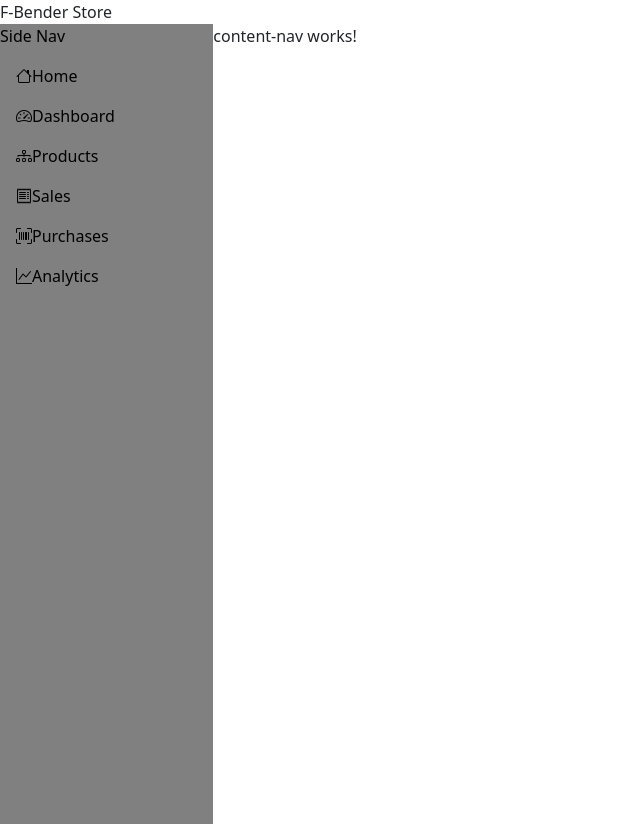
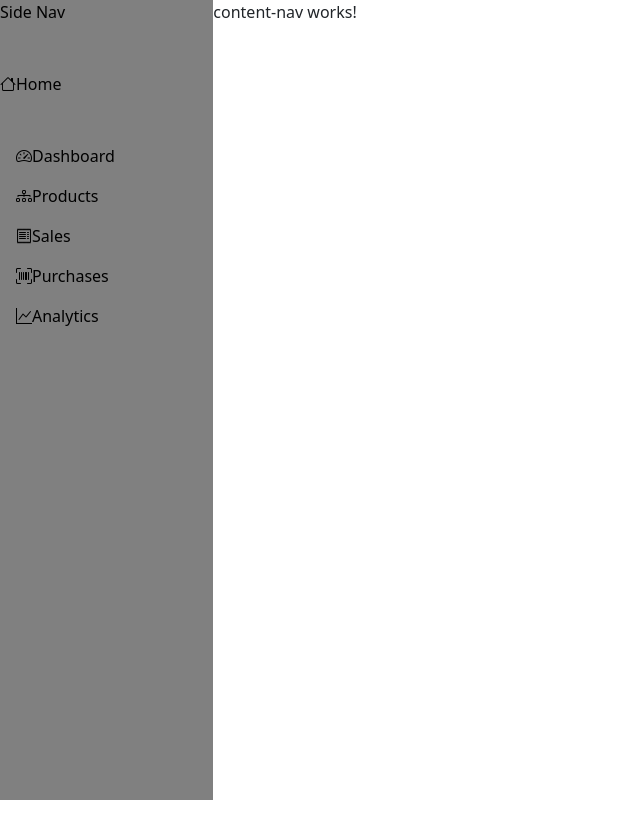
Before and after one commit to Carol254/AngularDashboard, an Angular app: page / in a window 1280 px wide. Shown: the whole page, without its empty margins (0-640 px from the left). After the commit the page ends 800 px from the top, so only its background shows below. Built offline with nearby package versions, Linux system fonts and the light colour scheme.

Commit message:
few changes made

```diff
--- a/src/app/app.component.html
+++ b/src/app/app.component.html
@@ -7,7 +7,6 @@
   <title>Document</title>
 </head>
 <body>
-  F-Bender Store
   <app-main></app-main>
 </body>
 </html>
--- a/src/app/main/side-nav/side-nav.component.html
+++ b/src/app/main/side-nav/side-nav.component.html
@@ -1,6 +1,6 @@
 <div class="_container">
     <div>Side Nav</div>
-    <div class="nav-items m-3">
+    <div class="nav-items my-5">
         <i class="bi bi-house"></i>
          <span>Home</span>
     </div>
```
